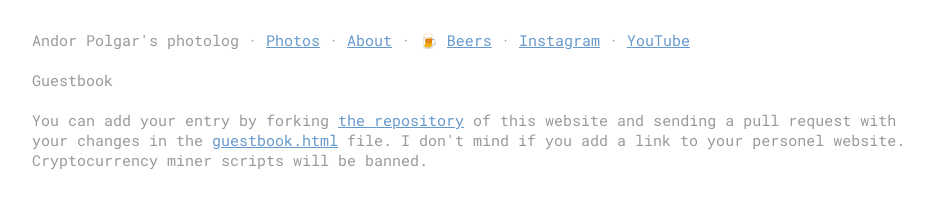
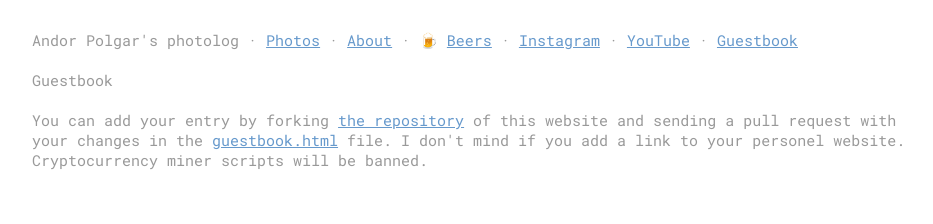
Before and after one commit to andormade/andor.cool, a Jekyll site: the page built from guestbook.html, in a window 1280 px wide. Shown: the top 224 px of the page, without its empty margins (167-1100 px from the left). Built offline with Jekyll 4.4.1, drawn with Linux system fonts in a browser that asks for light colours.

Commit message:
add guestbook link to the menu

```diff
--- a/_layouts/default.html
+++ b/_layouts/default.html
@@ -30,6 +30,7 @@
 					&middot; &#x1F37A; <a href="{{ baseurl }}/beers">Beers</a>
 					&middot; <a target="_blank" href="https://instagram.com/andorgram">Instagram</a>
 					&middot; <a target="_blank" href="https://www.youtube.com/channel/UCF_EgDIkYFIeu-19KleLnFA">YouTube</a>
+					&middot; <a target="_blank" href="/guestbook">Guestbook</a>
 				</span>
 			</div>
 			{{ content }}
```
